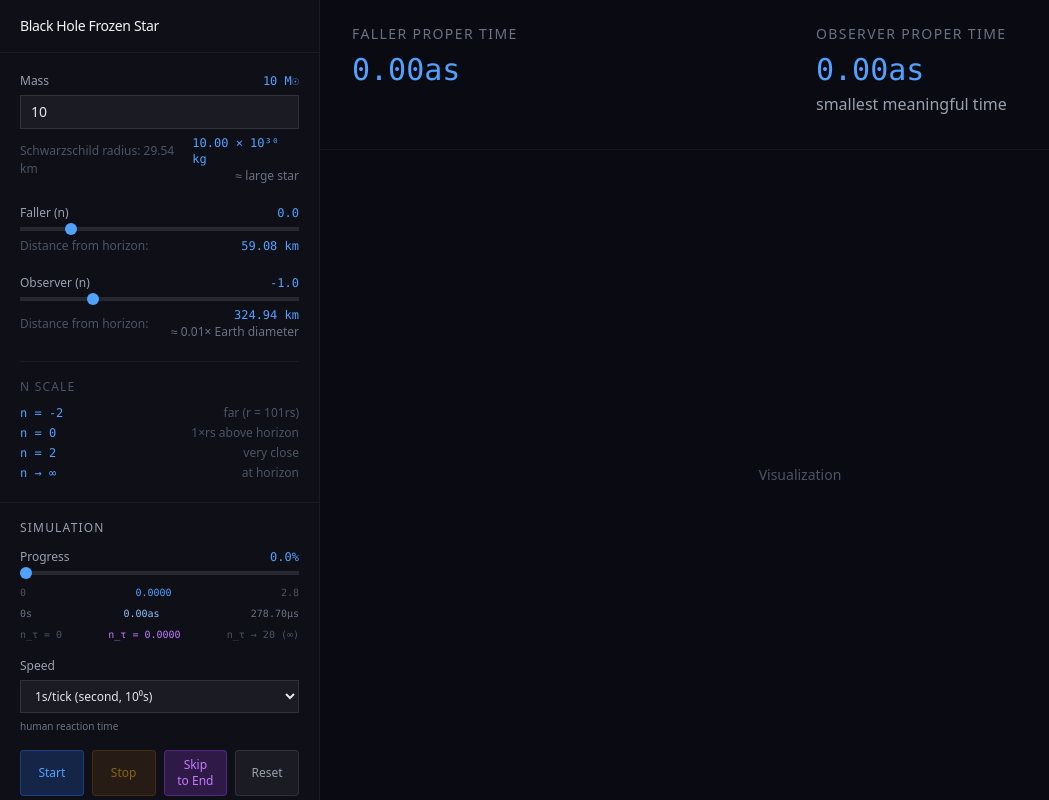
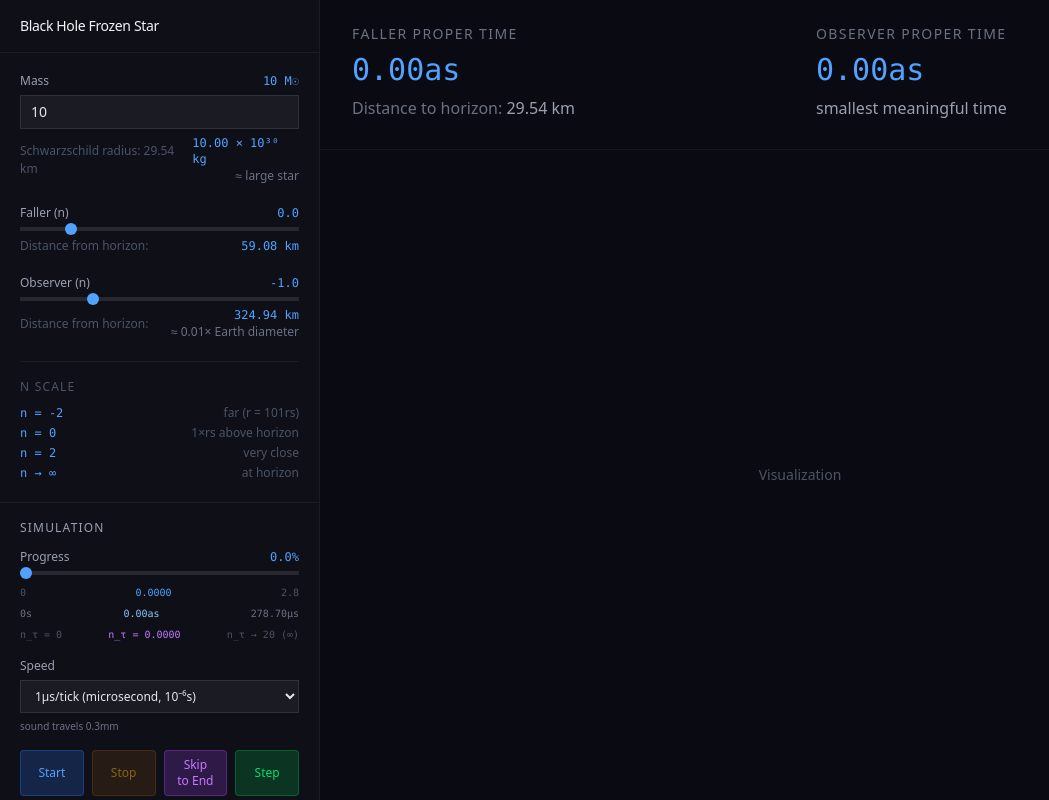
Before and after one commit to mvelinsky/frozen-stars, a Vue app: page / in a window 1280 px wide. Shown: the whole page, without its empty margins (0-1049 px from the left). Built offline with nearby package versions, Linux system fonts and the light colour scheme.

Commit message:
ability to take one step in simulation

```diff
--- a/src/App.vue
+++ b/src/App.vue
@@ -4,6 +4,7 @@ import { BlackHoleEngine } from './engine/BlackHoleEngine'
 import { createUnits } from './engine/units'
 import { timeScales } from './engine/timescales'
 import Aside from './components/Aside.vue'
+import DistanceToHorizon from './components/DistanceToHorizon.vue'
 
 // Configuration
 const mass = ref<number>(10)
@@ -79,12 +80,13 @@ const observerTimeReference = computed(() => getTimeScaleReference(currentState.
         <div class="flex-1">
           <h3 class="text-sm text-gray-500 mb-2 uppercase tracking-widest">Faller Proper Time</h3>
           <p class="font-mono text-3xl text-blue-400">{{ formatTime(currentState.object1.tau) }}</p>
+          <p class="text-gray-500 mt-2">Distance to horizon: <DistanceToHorizon :solar-mass="mass" :n="currentState.object1.n" /></p>
         </div>
         <!-- Observer -->
         <div class="flex-1">
           <h3 class="text-sm text-gray-500 mb-2 uppercase tracking-widest">Observer Proper Time</h3>
           <p class="font-mono text-3xl text-blue-400">{{ formatTime(currentState.object2.tau) }}</p>
-          <p v-if="observerTimeReference" class="text-gray-400 mt-1">{{ observerTimeReference }}</p>
+          <p v-if="observerTimeReference" class="text-gray-400 mt-2">{{ observerTimeReference }}</p>
         </div>
       </div>
 
--- a/src/components/Aside.vue
+++ b/src/components/Aside.vue
@@ -66,9 +66,14 @@ function stopSimulation() {
   // TODO: stop animation
 }
 
-function resetSimulation() {
+// Reset currentNTau when engine is recreated
+watch([() => props.nFaller, () => props.nObserver], () => {
+  engine.value = new BlackHoleEngine({
+    nFaller: props.nFaller,
+    nObserver: props.nObserver,
+  })
   emit('update:currentNTau', 0)
-}
+})
 </script>
 
 <template>
@@ -100,7 +105,6 @@ function resetSimulation() {
             @update:current-n-tau="updateCurrentNTau"
             @start="startSimulation"
             @stop="stopSimulation"
-            @reset="resetSimulation"
           />
         </div>
       </div>
--- /dev/null
+++ b/src/components/DistanceToHorizon.vue
@@ -0,0 +1,108 @@
+<script setup lang="ts">
+import { computed } from 'vue'
+import { createUnits } from '../engine/units'
+
+const props = defineProps<{
+  solarMass: number
+  n: number  // Logarithmic distance coordinate from engine
+}>()
+
+// Calculate distance to horizon
+// n = -log10((r - rs) / rs)
+// r/rs = 1 + 10^(-n)
+// distance to horizon = (r - rs) = rs * 10^(-n)
+
+const units = computed(() => createUnits(props.solarMass))
+
+const distanceToHorizon = computed(() => {
+  const rs_km = units.value.distanceToKm(1)  // rs in km
+  const rs_meters = rs_km * 1000  // convert to meters
+  return rs_meters * Math.pow(10, -props.n)
+})
+
+function formatDistance(meters: number): string {
+  if (meters <= 0) return '0 m (at horizon)'
+
+  const planckLength = 1.616e-35
+  const plancks = meters / planckLength
+
+  // Extreme sub-Planck scales (probably unphysical)
+  if (plancks < 1e-20) {
+    return `${plancks.toExponential(2)} lP (vastly sub-Planck)`
+  }
+
+  // Sub-Planck to super-Planck
+  if (plancks < 0.01) {
+    return `${plancks.toExponential(2)} lP (sub-Planck)`
+  }
+  if (plancks < 10) {
+    return `${plancks.toFixed(3)} lP (near Planck scale)`
+  }
+  if (plancks < 1000) {
+    return `${plancks.toFixed(2)} lP`
+  }
+  if (plancks < 1e6) {
+    return `${(plancks / 1e3).toFixed(2)}k lP (super-Planck)`
+  }
+
+  // Subatomic scale
+  if (meters < 1e-18) return `${(meters * 1e18).toFixed(2)} am (subatomic)`
+  if (meters < 1e-15) return `${(meters * 1e15).toFixed(2)} fm (nuclear scale)`
+
+  // Atomic scale
+  if (meters < 1e-10) return `${(meters * 1e12).toFixed(2)} pm (atomic scale)`
+  if (meters < 1e-9) return `${(meters * 1e9).toFixed(2)} nm (molecular)`
+
+  // Microscopic
+  if (meters < 1e-6) return `${(meters * 1e6).toFixed(2)} μm (cellular)`
+  if (meters < 1e-3) return `${(meters * 1e3).toFixed(2)} mm (microscopic)`
+
+  // Human scale
+  if (meters < 1) return `${(meters * 100).toFixed(2)} cm`
+  if (meters < 1000) return `${meters.toFixed(2)} m`
+  if (meters < 100000) return `${(meters / 1000).toFixed(2)} km`
+
+  // Planetary scale
+  const earthRadius = 6.371e6
+  if (meters < earthRadius * 100) {
+    return `${(meters / earthRadius).toFixed(2)} Earth radii`
+  }
+
+  // Solar system scale
+  const AU = 1.496e11
+  if (meters < AU) {
+    return `${(meters / 1e9).toFixed(2)} Gm (${(meters / earthRadius).toFixed(0)}× Earth)`
+  }
+  if (meters < AU * 100) {
+    return `${(meters / AU).toFixed(3)} AU`
+  }
+  if (meters < AU * 100000) {
+    return `${(meters / AU).toFixed(1)} AU (solar system)`
+  }
+
+  // Interstellar scale
+  const lightYear = 9.461e15
+  if (meters < lightYear * 1000) {
+    return `${(meters / lightYear).toFixed(2)} light-years`
+  }
+
+  // Galactic scale
+  const parsec = 3.086e16
+  if (meters < parsec * 1000) {
+    return `${(meters / parsec).toFixed(2)} parsecs`
+  }
+  if (meters < parsec * 1e6) {
+    return `${(meters / parsec / 1000).toFixed(2)} kpc (galactic)`
+  }
+
+  // Cosmic scale
+  if (meters < parsec * 1e9) {
+    return `${(meters / parsec / 1e6).toFixed(2)} Mpc (cosmic)`
+  }
+
+  return `${(meters / lightYear).toExponential(2)} ly (cosmological)`
+}</script>
+
+<template>
+  <span class="text-gray-400">{{ formatDistance(distanceToHorizon) }}</span>
+</template>
--- a/src/components/SimulationControls.vue
+++ b/src/components/SimulationControls.vue
@@ -12,12 +12,11 @@ const emit = defineEmits<{
   'update:currentNTau': [value: number]  // Logarithmic time coordinate
   'start': []
   'stop': []
-  'reset': []
   'skipToEnd': []
 }>()
 
 const isRunning = ref<boolean>(false)
-const selectedSpeed = ref<string>('1s')
+const selectedSpeed = ref<string>('1us')
 const stopOneTickBefore = ref<boolean>(false)
 
 const TARGET_FPS = 30
@@ -222,11 +221,25 @@ function stop() {
   emit('stop')
 }
 
-function reset() {
-  stop()
-  currentNTau.value = 0
-  emit('update:currentNTau', 0)  // n_tau = 0
-  emit('reset')
+function step() {
+  const option = speedOptions.find(o => o.value === selectedSpeed.value)
+  if (!option) return
+
+  const nTauDelta = option.getNTauDelta()
+
+  // Calculate the stopping point based on checkbox
+  const stopPoint = stopOneTickBefore.value ? 100 - nTauDelta : 100
+
+  // Increment n_tau by one tick
+  const newNTau = currentNTau.value + nTauDelta
+
+  // Check if we've reached or passed the stopping point
+  if (newNTau >= stopPoint || !isFinite(newNTau)) {
+    return
+  }
+
+  currentNTau.value = newNTau
+  emit('update:currentNTau', newNTau)
 }
 
 function onSliderInput(event: Event) {
@@ -333,10 +346,11 @@ onUnmounted(() => {
         Skip to End
       </button>
       <button
-        @click="reset"
-        class="flex-1 px-3 py-1.5 text-xs font-medium bg-white/5 text-gray-400 border border-white/10 rounded hover:bg-white/10 transition-colors"
+        @click="step"
+        :disabled="isRunning"
+        class="flex-1 px-3 py-1.5 text-xs font-medium bg-green-500/20 text-green-400 border border-green-500/30 rounded hover:bg-green-500/30 disabled:opacity-50 disabled:cursor-not-allowed transition-colors"
       >
-        Reset
+        Step
       </button>
     </div>
 
```
